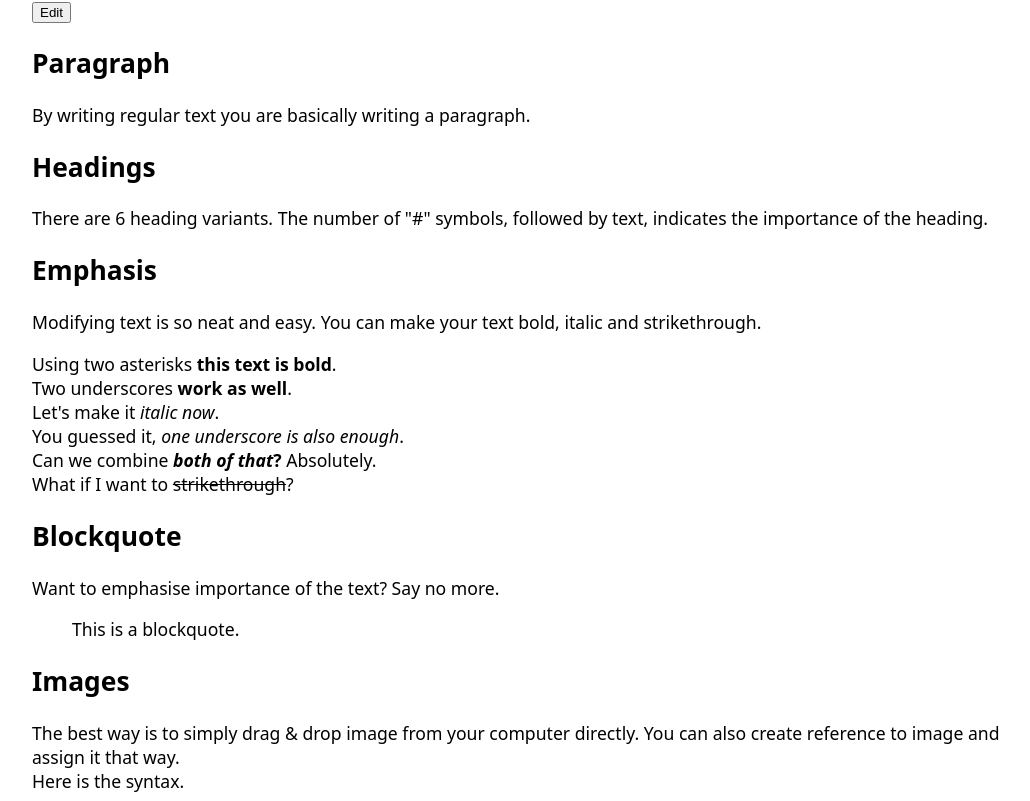
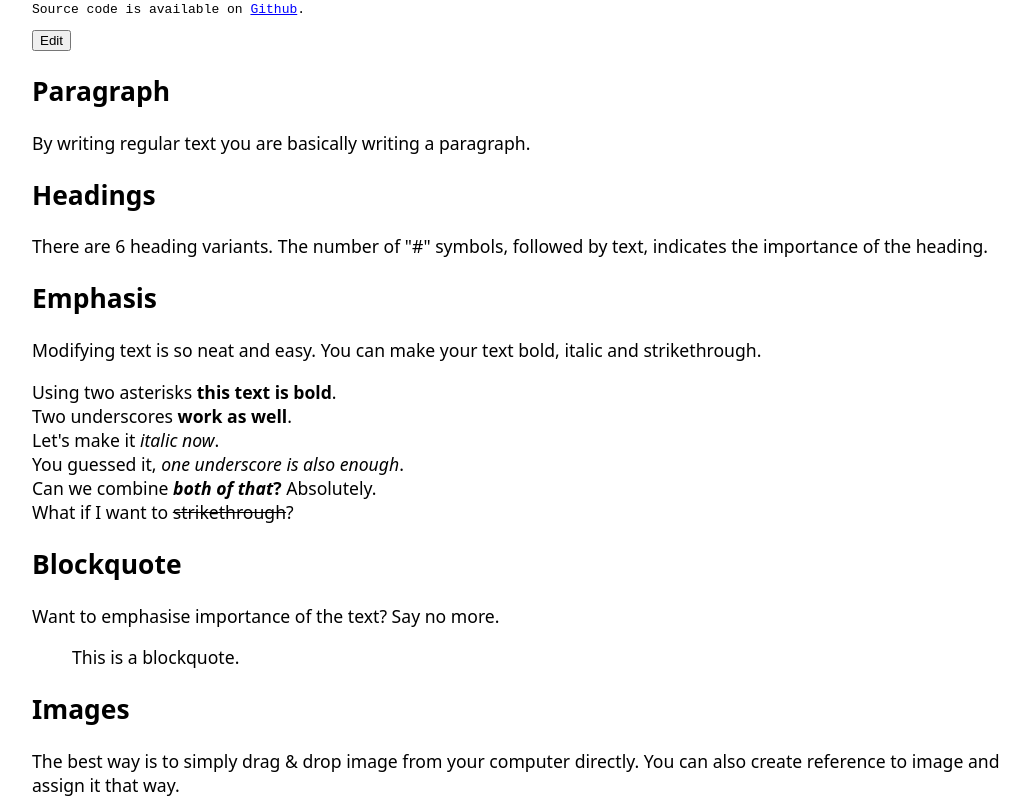
Before and after one commit to cba85/markdown-web-editor, a plain HTML site: page index.html in a window 1280 px wide. Shown: the part 76-877 px from the top of the page, without its empty margins (121-1151 px from the left). Drawn offline with Linux system fonts and the light colour scheme.

Commit message:
add source code link

```diff
--- a/index.html
+++ b/index.html
@@ -12,6 +12,8 @@
 </head>
 <body>
     <h1>Markdown Web Editor</h1>
+
+    <p>Source code is available on <a href="https://github.com/cba85/markdown-web-editor">Github</a>.</p>
 
     <p class="error"></p>
 
```
